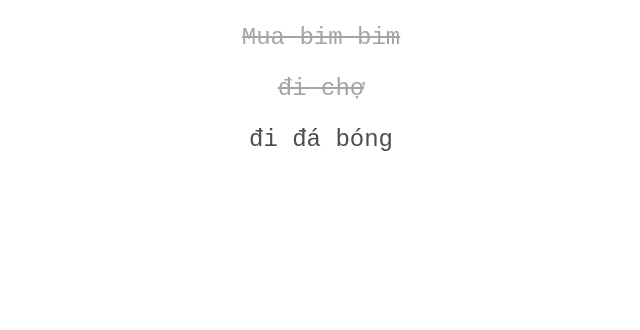
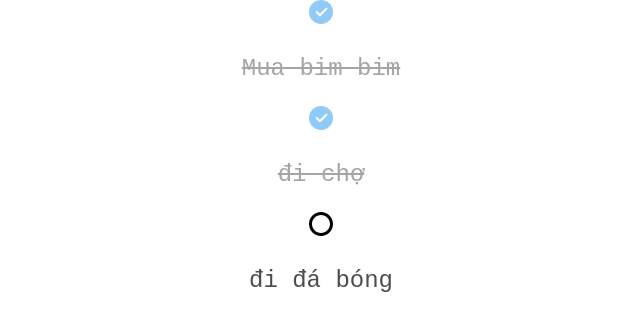
Before and after one commit to Thegioicuabao/todo-list-reactjs, a React (Create React App) app: page / in a window 1280 px wide. Shown: the top 330 px of the page, without its empty margins (319-959 px from the left). Built offline with nearby package versions, Linux system fonts and the light colour scheme.

Commit message:
check-button

```diff
--- a/src/components/Todoitem.js
+++ b/src/components/Todoitem.js
@@ -1,15 +1,19 @@
 import React, {Component} from 'react';
 import './Todoitem.css';
 import classNames from 'classnames';
-
+import checkImg from '../image/check.svg'
+import checkCompleteImg from '../image/check-complete.svg'
 class TodoItem extends Component{
-
   render(){
     const { item, onClick } = this.props;
+    let url = checkImg;
+    if(item.isComplete)
+      url = checkCompleteImg;
     return (
-      <div onClick={onClick} className={classNames('TodoItem', {
+      <div className={classNames('TodoItem', {
         'TodoItem-complete': item.isComplete
       })}>
+        <img src={url} width={24} height={24} onClick={onClick}/>
         <p>{this.props.item.title}</p>
       </div>
     )
```
Also changed, not shown: src/image/check-complete.svg (added), src/image/check.svg (added).
